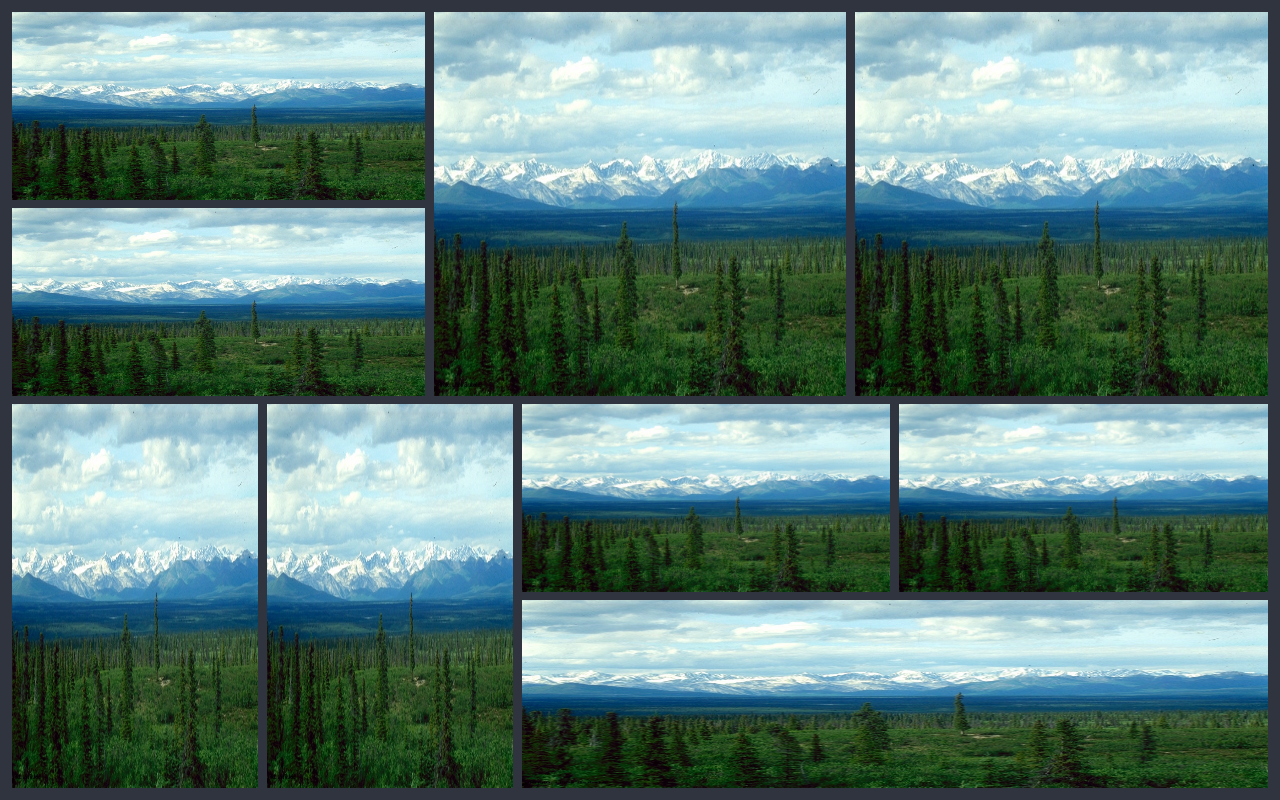
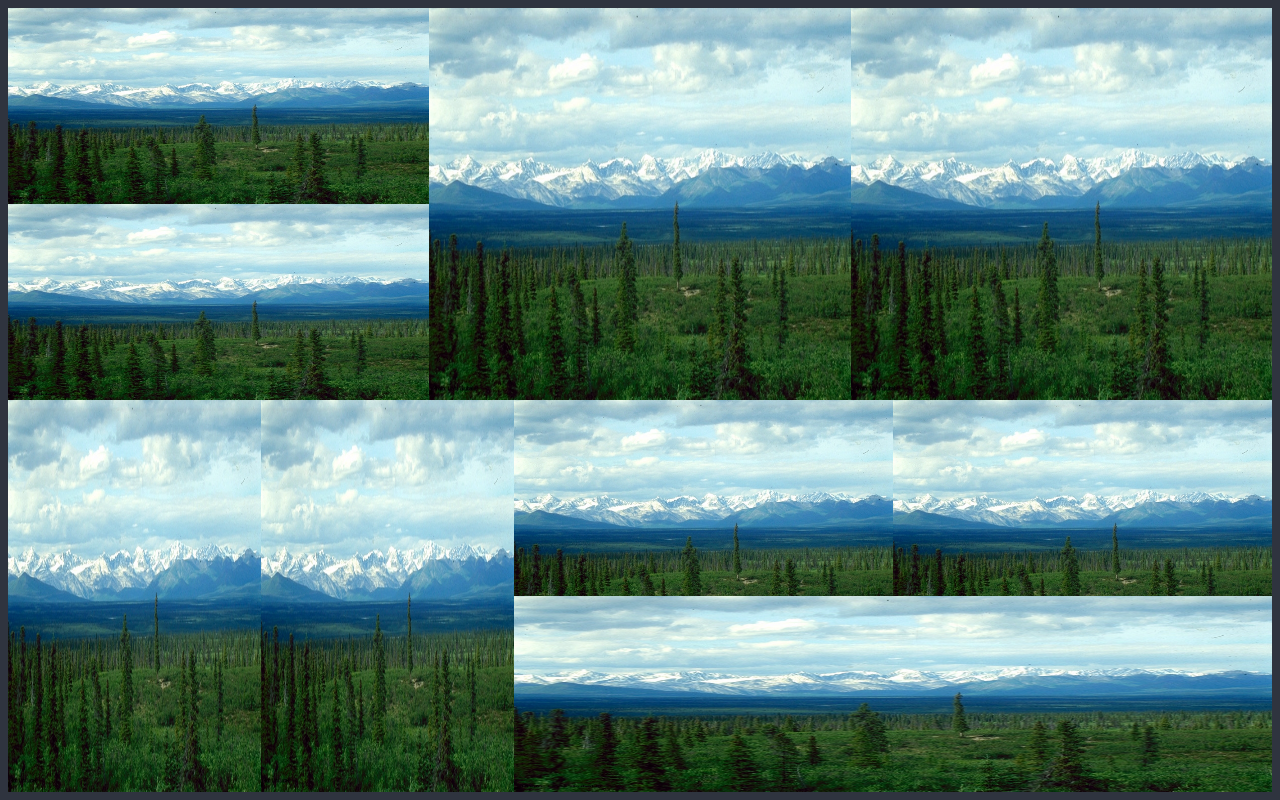
Before and after one commit to kirigar/bitfanatic, a plain HTML site: page index.html in a window 1280 px wide. Drawn offline with Linux system fonts and the light colour scheme.

Commit message:
Wrap each image in seperate container

```diff
--- a/index.html
+++ b/index.html
@@ -4,24 +4,42 @@
         <link rel="stylesheet" type="text/css" href="main.css">
     </head>
     <body>
-        <div class="tile-container-h" id="grid">
-            <div class="tile-container-v">
-                <div class="tile-container-h">
-                    <img class="grid-tile" src="test.jpg">
-                    <img class="grid-tile" src="test.jpg">
+        <div class="grid-column" id="grid">
+            <div class="grid-row">
+                <div class="grid-column">
+                    <div class="grid-tile">
+                        <img src="test.jpg">
+                    </div>
+                    <div class="grid-tile">
+                        <img src="test.jpg">
+                    </div>
                 </div>
-                <img class="grid-tile" src="test.jpg">
-                <img class="grid-tile" src="test.jpg">
+                <div class="grid-tile">
+                    <img src="test.jpg">
+                </div>
+                <div class="grid-tile">
+                    <img src="test.jpg">
+                </div>
             </div>
-            <div class="tile-container-v">
-                <img class="grid-tile" src="test.jpg">
-                <img class="grid-tile" src="test.jpg">
-                <div class="tile-container-h" style="flex-grow:3">
-                    <div class="tile-container-v">
-                            <img class="grid-tile" src="test.jpg">
-                            <img class="grid-tile" src="test.jpg">
+            <div class="grid-row">
+                <div class="grid-tile">
+                    <img src="test.jpg">
+                </div>
+                <div class="grid-tile">
+                    <img src="test.jpg">
+                </div>
+                <div class="grid-column" style="flex-grow:3">
+                    <div class="grid-row">
+                        <div class="grid-tile">
+                            <img src="test.jpg">
+                        </div>
+                        <div class="grid-tile">
+                            <img src="test.jpg">
+                        </div>
                     </div>
-                    <img class="grid-tile" src="test.jpg">
+                    <div class="grid-tile">
+                        <img src="test.jpg">
+                    </div>
                 </div>
             </div>
         </div>
--- a/main.css
+++ b/main.css
@@ -8,33 +8,31 @@ html {
 }
 
 .grid-tile {
-    padding: 0.5vh 0.35vw;
-    flex-grow: 1;
-    box-sizing: border-box;
-}
-
-.tile-container-h {
     display: flex;
-    flex-direction: column;
 
     flex-grow: 1;
     flex-wrap: wrap;
 }
 
-.tile-container-v {
+.grid-column {
+    flex-grow: 1;
+
+
     display: flex;
-    flex-direction: row;
-
-    flex-grow: 1;
+    flex-direction: column;
     flex-wrap: wrap;
 }
 
-.tile-container-h > img.grid-tile {
-    height: 0;
-    max-width: 100%
+.grid-row {
+    flex-grow: 1;
+
+    display: flex;
+    flex-wrap: wrap;
 }
 
-.tile-container-v > img.grid-tile {
+.grid-tile > img {
+    flex-basis: 0;
+    flex-grow: 1;
     width: 0;
     max-height: 100%;
 }
```
